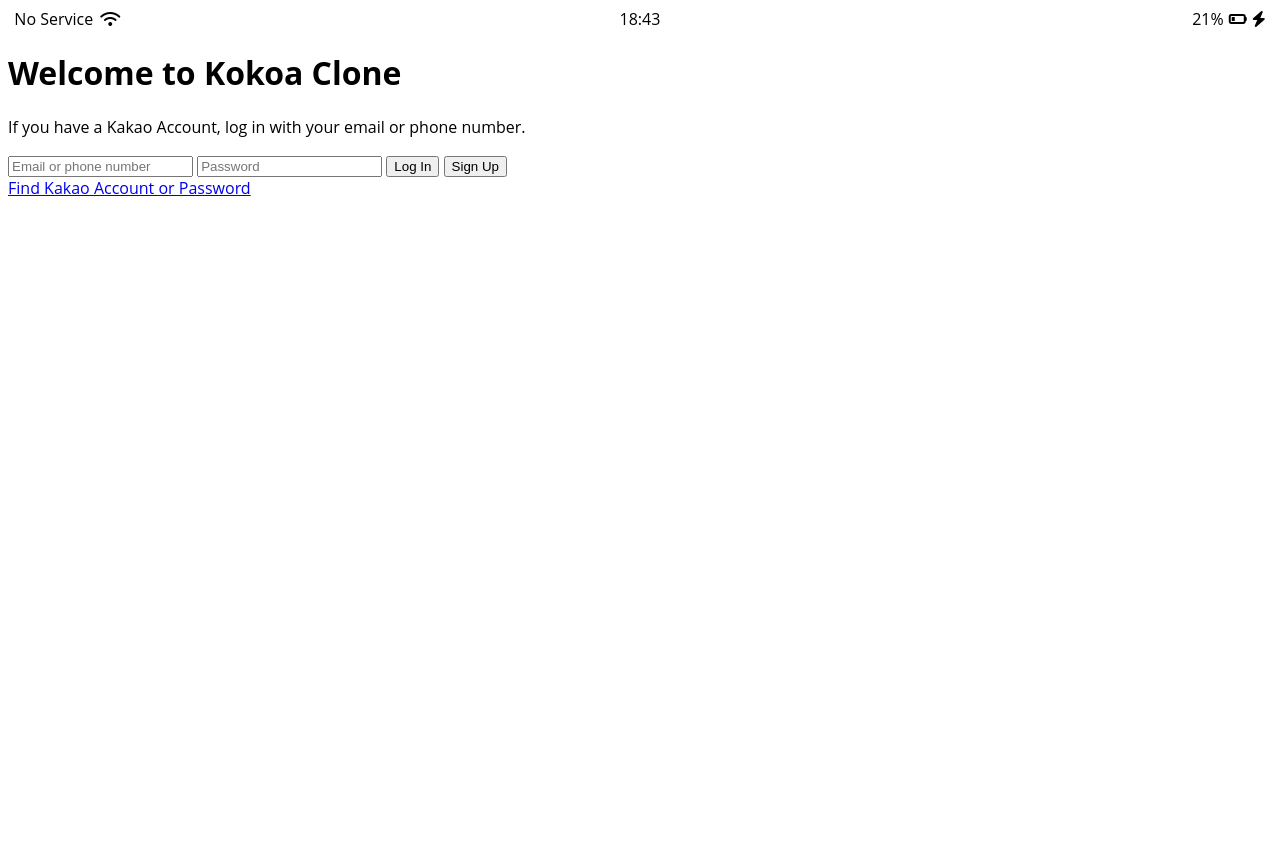
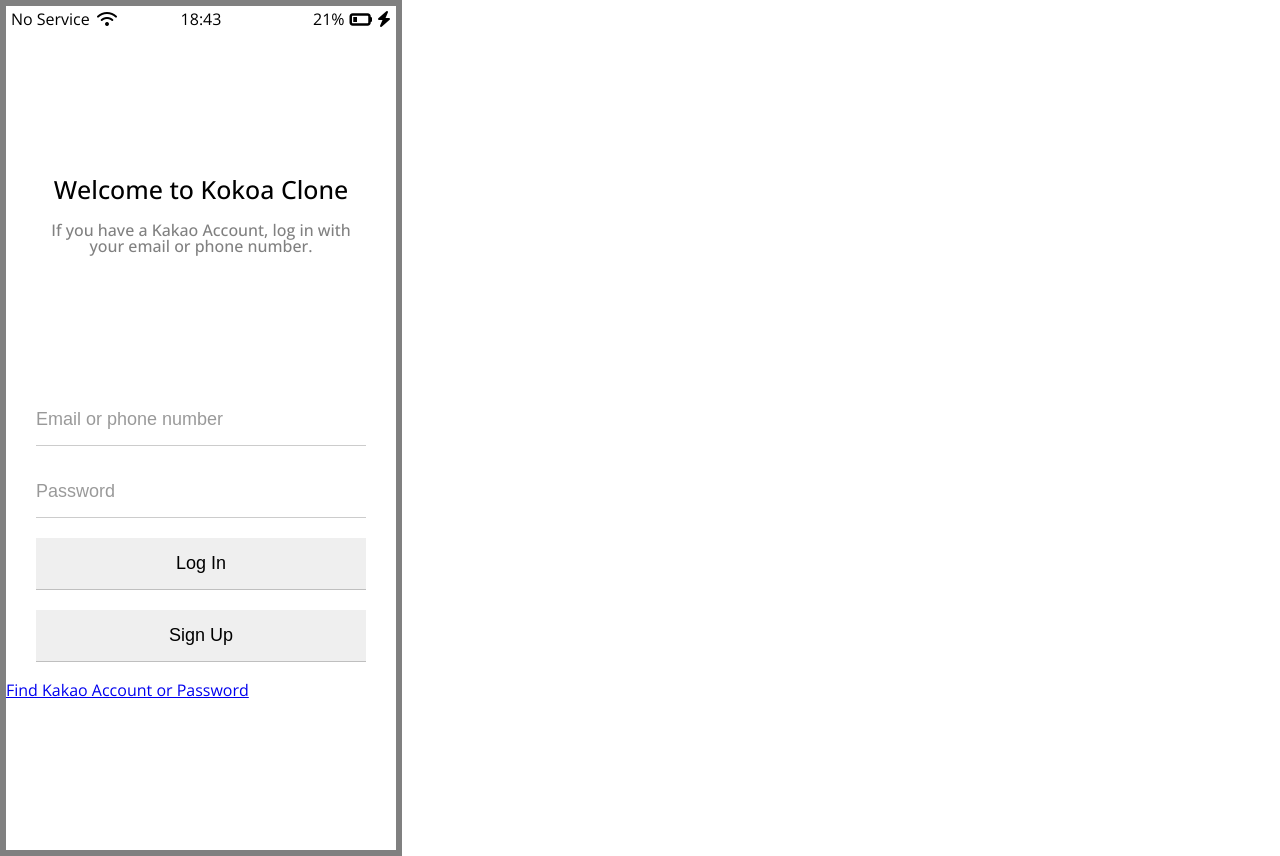
Before and after one commit to songhaeunsong/kokoa-clone-2022, a plain HTML site: page index.html in a window 1280 px wide. Before the commit the page ends 800 px from the top, so only its background shows below. Drawn offline with nearby package versions, Linux system fonts and the light colour scheme.

Commit message:
updated style.css

```diff
--- /dev/null
+++ b/CSS/reset.css
@@ -0,0 +1,132 @@
+/* http://meyerweb.com/eric/tools/css/reset/
+   v2.0 | 20110126
+   License: none (public domain)
+*/
+
+html,
+body,
+div,
+span,
+applet,
+object,
+iframe,
+h1,
+h2,
+h3,
+h4,
+h5,
+h6,
+p,
+blockquote,
+pre,
+a,
+abbr,
+acronym,
+address,
+big,
+cite,
+code,
+del,
+dfn,
+em,
+img,
+ins,
+kbd,
+q,
+s,
+samp,
+small,
+strike,
+strong,
+sub,
+sup,
+tt,
+var,
+b,
+u,
+i,
+center,
+dl,
+dt,
+dd,
+ol,
+ul,
+li,
+fieldset,
+form,
+label,
+legend,
+table,
+caption,
+tbody,
+tfoot,
+thead,
+tr,
+th,
+td,
+article,
+aside,
+canvas,
+details,
+embed,
+figure,
+figcaption,
+footer,
+header,
+hgroup,
+menu,
+nav,
+output,
+ruby,
+section,
+summary,
+time,
+mark,
+audio,
+video {
+  margin: 0;
+  padding: 0;
+  border: 0;
+  font-size: 100%;
+  font: inherit;
+  vertical-align: baseline;
+}
+/* HTML5 display-role reset for older browsers */
+article,
+aside,
+details,
+figcaption,
+figure,
+footer,
+header,
+hgroup,
+menu,
+nav,
+section {
+  display: block;
+}
+body {
+  line-height: 1;
+}
+ol,
+ul {
+  list-style: none;
+}
+blockquote,
+q {
+  quotes: none;
+}
+blockquote:before,
+blockquote:after,
+q:before,
+q:after {
+  content: "";
+  content: none;
+}
+table {
+  border-collapse: collapse;
+  border-spacing: 0;
+}
+input:focus {
+  outline: none;
+}
--- /dev/null
+++ b/CSS/status-bar.css
@@ -0,0 +1,23 @@
+.status-bar {
+  display: flex;
+  justify-content: center;
+  padding: 5px 3px;
+}
+.status-bar__column {
+  width: 33%;
+}
+.status-bar__column:nth-child(2) {
+  display: flex;
+  justify-content: center;
+}
+.status-bar__column:nth-child(3) {
+  display: flex;
+  justify-content: flex-end;
+  align-items: center;
+}
+.fa-battery-quarter {
+  margin: 0 5px 0 5px;
+}
+.status-bar__column:first-child span {
+  margin-right: 3px;
+}
--- a/CSS/style.css
+++ b/CSS/style.css
@@ -1,25 +1,48 @@
+@import url("https://fonts.googleapis.com/css2?family=Open+Sans:wght@300;400;500;600;700;800&display=swap");
+@import "reset.css";
+@import "status-bar.css";
+@import "variables.css";
+
 body {
   font-family: "Open Sans", sans-serif;
+  border: 6px solid grey;
+  width: 390px;
+  height: 844px;
 }
-.status-bar {
+.welcome-header {
+  margin-top: 145px;
+  margin-bottom: 140px;
+  text-align: center;
   display: flex;
-  justify-content: center;
+  flex-direction: column;
+  align-items: center;
+  font-weight: 500;
 }
-.status-bar__column {
-  width: 33%;
+.welcome-header__title {
+  margin-bottom: 20px;
+  font-size: 25px;
 }
-.status-bar__column:nth-child(2) {
+.welcome-header__text {
+  width: 78%;
+  color: gray;
+  margin-bottom: 90;
+}
+#login-form {
   display: flex;
-  justify-content: center;
+  flex-direction: column;
+  margin: 0 30px;
 }
-.status-bar__column:nth-child(3) {
-  display: flex;
-  justify-content: flex-end;
-  align-items: center;
+#login-form input {
+  padding: 15px 0;
+  border: none;
+  font-size: 18px;
+  border-bottom: 1px solid rgba(0, 0, 0, 0.2);
+  margin-bottom: 20px;
+  transition: border-color 0.3s ease-in-out;
 }
-.fa-battery-quarter {
-  margin: 0 5px 0 5px;
+#login-form input::placeholder {
+  color: rgba(0, 0, 0, 0.4);
 }
-.status-bar__column:first-child span {
-  margin-right: 3px;
+#login-form input:focus {
+  border-color: var(--yellow);
 }
--- /dev/null
+++ b/CSS/variables.css
@@ -0,0 +1,3 @@
+:root {
+  --yellow: #fae100;
+}
--- a/index.html
+++ b/index.html
@@ -20,7 +20,7 @@
       </div>
       <div class="status-bar__column">
         <span>21%</span>
-        <i class="fas fa-battery-quarter"></i>
+        <i class="fas fa-battery-quarter fa-lg"></i>
         <i class="fas fa-bolt"></i>
       </div>
     </div>
```
